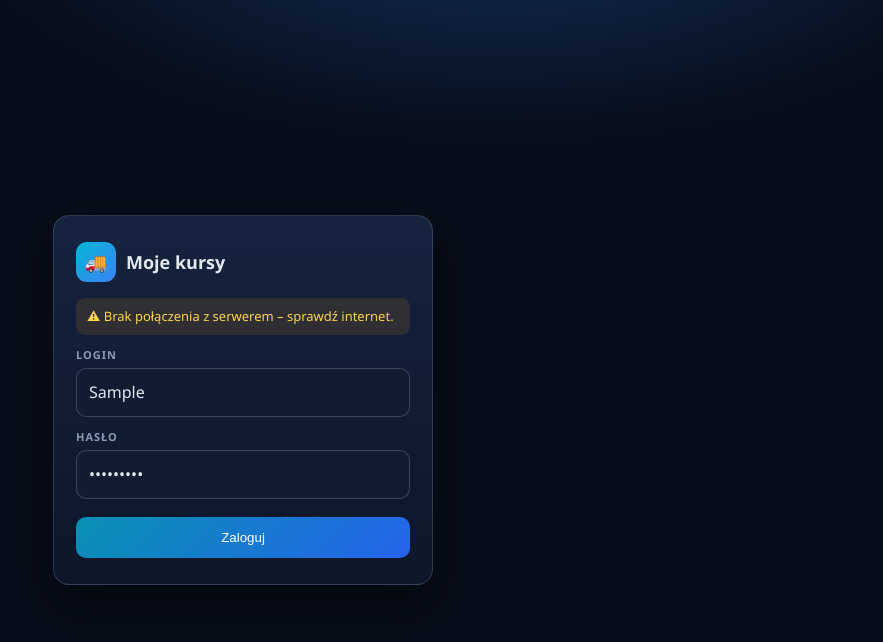
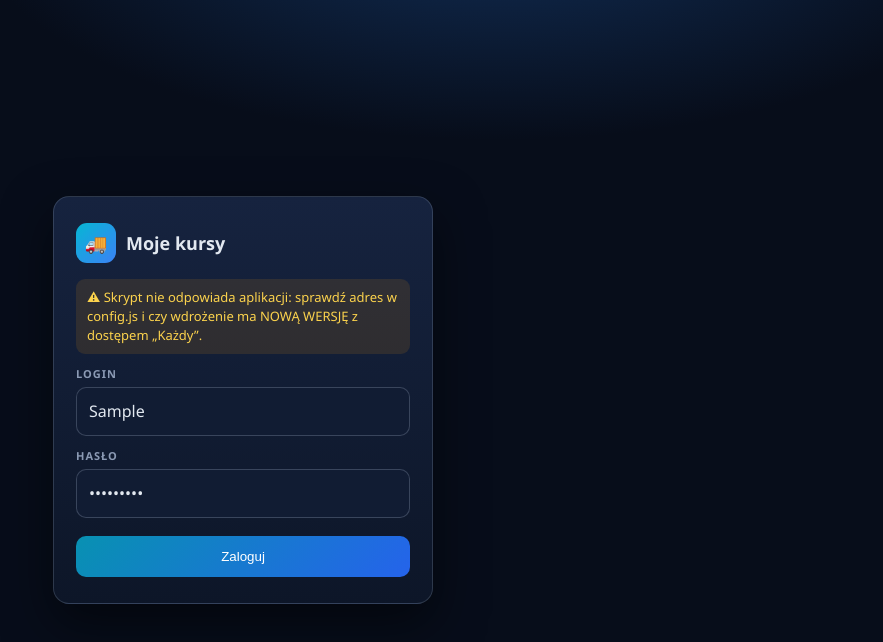
Before and after one commit to krzysztof-rgb/kursy, a plain HTML site: page index.html in a window 1280 px wide. Both pictures are taken after typing "Sample", "Sample123" into the empty fields and a click on the button "Zaloguj". Shown: the whole page, without its empty margins (397-1280 px from the left). Drawn offline with Linux system fonts and the light colour scheme; no server answers.

Commit message:
Update index.html

```diff
--- a/index.html
+++ b/index.html
@@ -107,7 +107,13 @@ function pokaz(ekran){document.getElementById('log').classList.toggle('on',ekran
 function zaloguj(){var b=document.getElementById('lb'),m=document.getElementById('lm');b.disabled=true;m.style.display='none';
  api({a:'login',login:document.getElementById('ll').value,haslo:document.getElementById('lh').value}).then(function(o){
   TOK=o.t;try{localStorage.setItem('kt',TOK);localStorage.removeItem('kd');}catch(e){}b.disabled=false;document.getElementById('lh').value='';start();})
- .catch(function(e){b.disabled=false;m.textContent='⚠ '+(e.message=='Failed to fetch'?'Brak połączenia z serwerem – sprawdź internet.':e.message);m.style.display='block';});}
+ .catch(function(e){b.disabled=false;m.style.display='block';
+  if(e.message!='Failed to fetch'&&e.message!='Load failed'){m.textContent='⚠ '+e.message;return;}
+  m.textContent='⚠ Brak połączenia ze skryptem – sprawdzam…';
+  // diagnoza: zwykłe zapytanie GET o wersję skryptu
+  fetch(API_URL+(API_URL.indexOf('?')<0?'?':'&')+'api=wersja').then(function(r){return r.text();}).then(function(t){var o=null;try{o=JSON.parse(t);}catch(x){}
+   m.textContent=o&&o.wersja?'⚠ Skrypt odpowiada (wersja '+o.wersja+'), ale logowanie nie przeszło – spróbuj ponownie za chwilę.':'⚠ Skrypt nie ma obsługi aplikacji – wdróż NOWĄ WERSJĘ (Wdróż → Zarządzaj wdrożeniami → ✏️ → Nowa wersja).';})
+  .catch(function(){m.textContent=navigator.onLine?'⚠ Skrypt nie odpowiada aplikacji: sprawdź adres w config.js i czy wdrożenie ma NOWĄ WERSJĘ z dostępem „Każdy”.':'⚠ Brak internetu.';});});}
 function wylogujLok(kom){TOK=null;try{localStorage.removeItem('kt');localStorage.removeItem('kd');}catch(e){}pokaz('log');
  if(kom){var m=document.getElementById('lm');m.textContent=kom;m.style.display='block';}}
 function wyloguj(){if(!confirm('Wylogować z aplikacji?'))return;var t=TOK;wylogujLok('');api({a:'wyloguj',t:t}).catch(function(){});}
```
